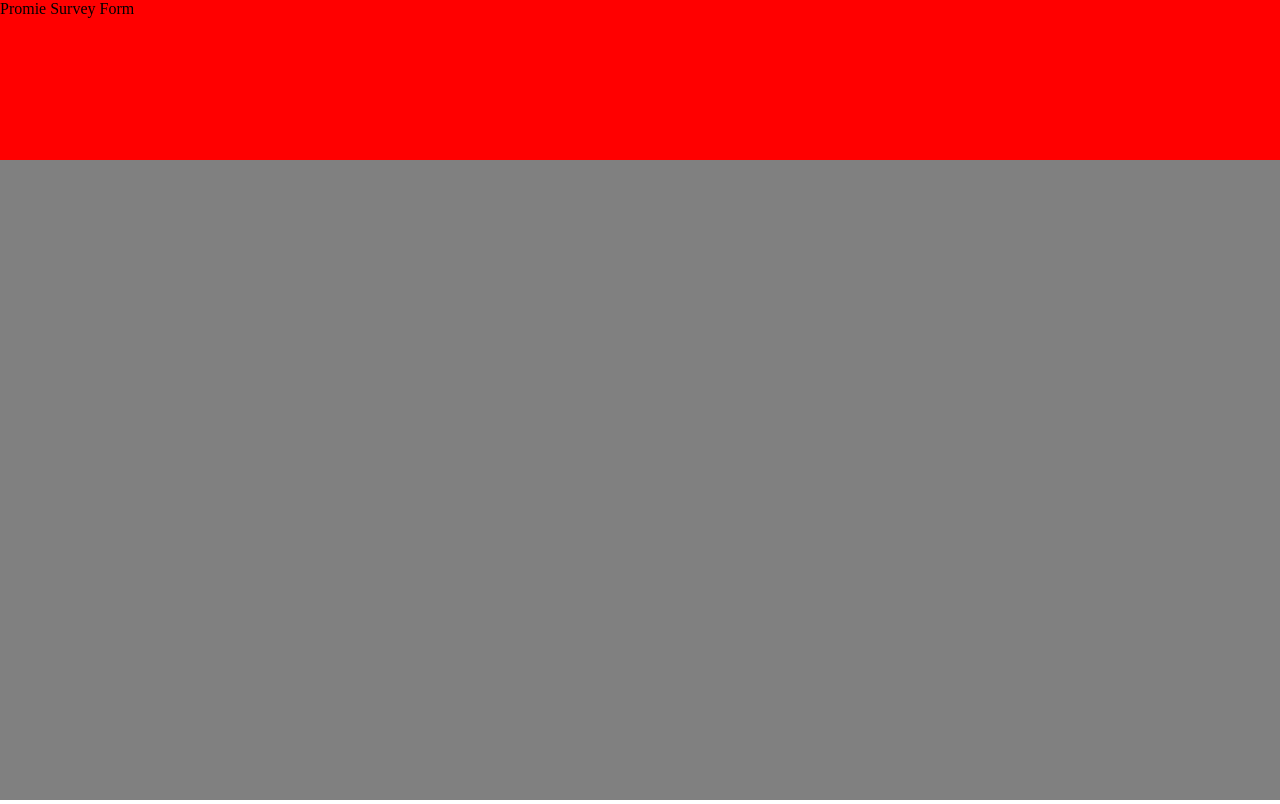
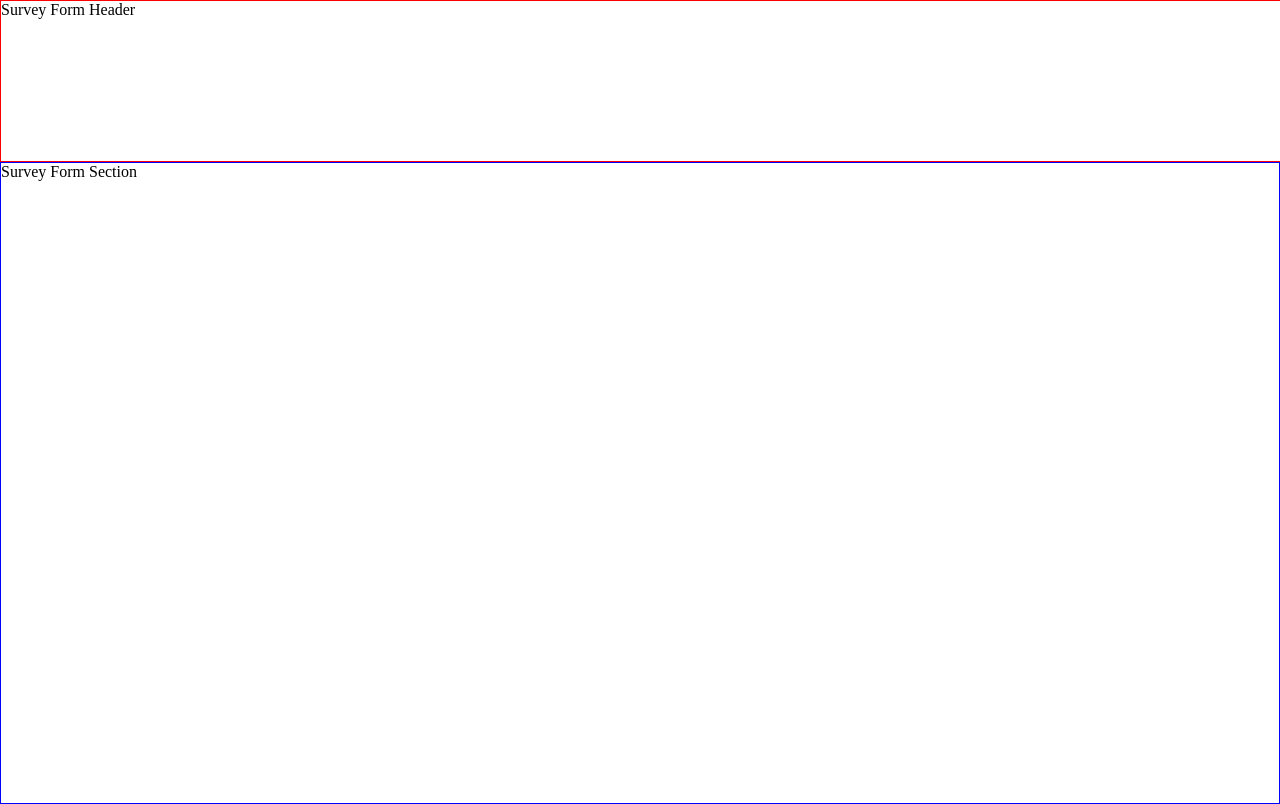
Before and after one commit to promie/fcc-survey-form, a Vue app: page / in a window 1280 px wide. Built offline with nearby package versions, Linux system fonts and the light colour scheme.

Commit message:
Created outline structure for project for Survey Form header and survey section

```diff
--- a/src/views/Survey.vue
+++ b/src/views/Survey.vue
@@ -1,11 +1,11 @@
 <template>
   <div class="wrapper">
     <div class="survey-header">
-      Promie Survey Form
+      Survey Form Header
     </div>
 
     <div class="survey-form">
-
+      Survey Form Section
     </div>
 
   </div>
@@ -27,11 +27,11 @@ export default {
 .survey-header {
   width: 100%;
   height: 20vh;
-  background-color: red;
+  border: 1px solid red;
 }
 
 .survey-form {
-  background-color: gray;
   height: 80vh;
+  border: 1px solid blue;
 }
 </style>
```
